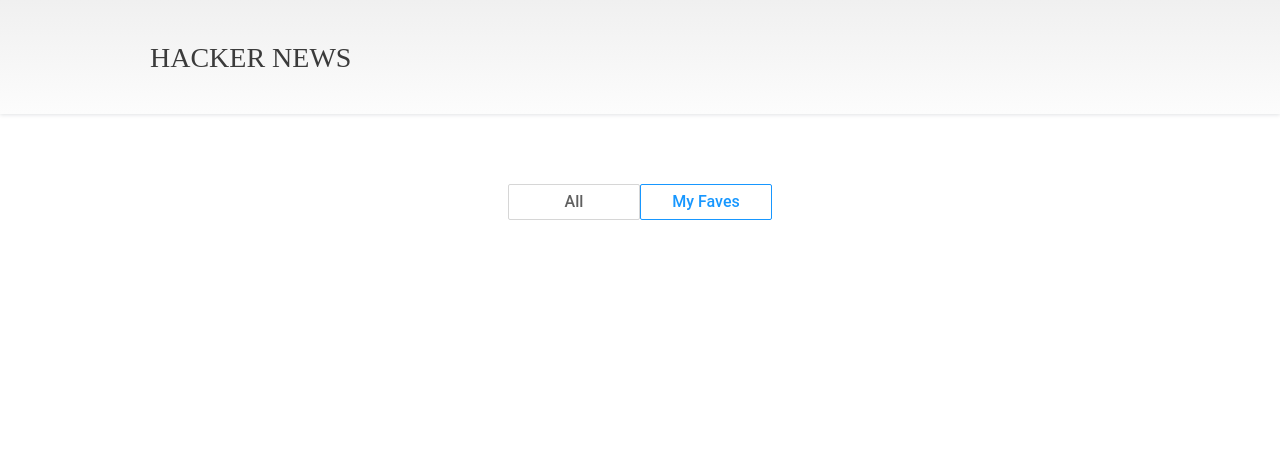
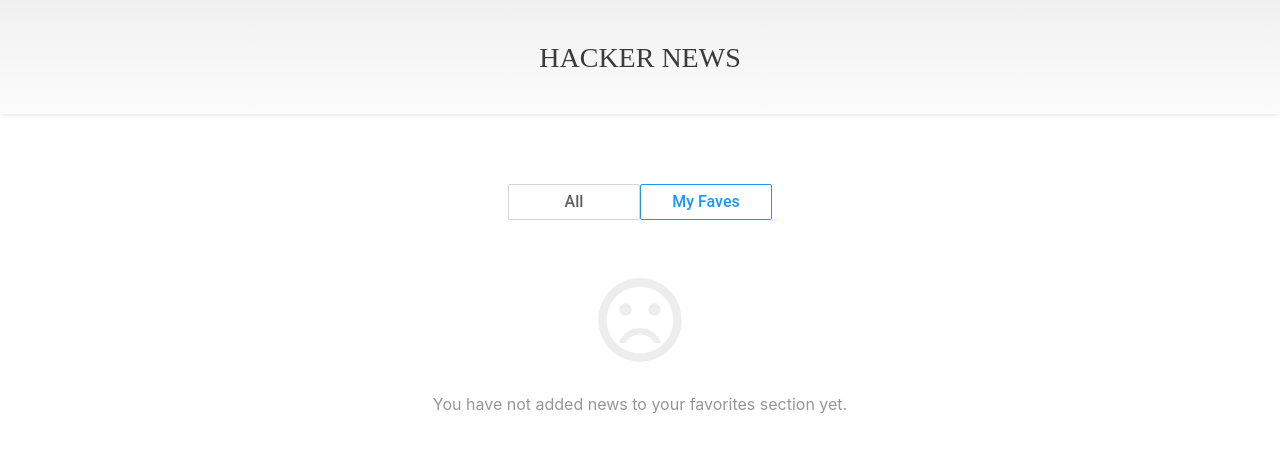
Before and after one commit to jonathanjaimes/reignTest, a React (Create React App) app: page / in a window 1280 px wide. Both pictures are taken after a click on the element "My Faves". Shown: the top 452 px of the page. Built offline with nearby package versions, Linux system fonts and the light colour scheme.

Commit message:
bugfix - validacion faves - faves validation

```diff
--- a/package.json
+++ b/package.json
@@ -5,6 +5,7 @@
   "dependencies": {
     "@emotion/react": "^11.10.0",
     "@emotion/styled": "^11.10.0",
+    "@mui/icons-material": "^5.10.2",
     "@mui/material": "^5.10.2",
     "@testing-library/jest-dom": "^5.16.5",
     "@testing-library/react": "^13.3.0",
--- a/src/App.js
+++ b/src/App.js
@@ -9,6 +9,7 @@
 function App() {
   const [techSelected, setTechSelected] = React.useState("");
   const [showFaves, setShowFaves] = React.useState(false);
+  const [widthScreen, setWidthScreen] = React.useState();
 
   const handleChange = (e) => {
     setTechSelected(e.target.value);
@@ -16,6 +17,8 @@
   };
 
   React.useEffect(() => {
+    setWidthScreen(window.screen.width);
+
     if (localStorage.getItem("techSelected") != null) {
       setTechSelected(localStorage.getItem("techSelected"));
     }
@@ -26,16 +29,18 @@
       <div
         style={{
           margin: "0 0 4.375rem",
-          padding: "2.75rem 0 2.625rem 9.375rem",
+          padding:
+            widthScreen > 920
+              ? "2.75rem 9.375rem 2.625rem 9.375rem"
+              : "2.75rem 0 2.625rem 0",
           boxShadow: "0 1px 4px 0 rgba(0, 21, 41, 0.12)",
           backgroundImage:
             "linear-gradient(to bottom, #ececec -32%, #fff 124%)",
         }}
       >
-        <span
+        <p
           style={{
-            width: "13rem",
-            height: "1.75rem",
+            margin: "0",
             objectFit: "contain",
             fontFamily: "Baskerville",
             fontSize: "1.75rem",
@@ -45,11 +50,13 @@
             lineHeight: "1",
             letterSpacing: "normal",
             color: "#3b3b3b",
+            textAlign: widthScreen > 920 ? "left" : "center",
           }}
         >
           HACKER NEWS
-        </span>
+        </p>
       </div>
+
       <div style={{ display: "flex", justifyContent: "center" }}>
         <div
           onClick={() => {
@@ -124,8 +131,11 @@
         <>
           <div
             style={{
-              width: "17rem",
-              margin: "3.938rem 7.125rem 2.63rem 9.375rem",
+              width: widthScreen < 920 ? "90%" : "17rem",
+              margin:
+                widthScreen < 902
+                  ? "3.938rem 0 2.63rem 5%"
+                  : "3.938rem 7.125rem 2.63rem 9.375rem",
             }}
           >
             <FormControl fullWidth>
@@ -181,9 +191,9 @@
 
       <div style={{ padding: "0 10% 0 10%", margin: "0 0 5rem 0" }}>
         {techSelected?.length > 0 && !showFaves && (
-          <All techSelected={techSelected} />
+          <All techSelected={techSelected} widthScreen={widthScreen} />
         )}
-        {showFaves && <MyFaves />}
+        {showFaves && <MyFaves widthScreen={widthScreen} />}
       </div>
     </div>
   );
--- a/src/Components/MyFaves.js
+++ b/src/Components/MyFaves.js
@@ -1,5 +1,6 @@
 import React from "react";
 import Pagination from "@mui/material/Pagination";
+import SentimentVeryDissatisfiedIcon from "@mui/icons-material/SentimentVeryDissatisfied";
 import moment from "moment";
 
 const MyFaves = (props) => {
@@ -22,9 +23,12 @@
   }
 
   React.useEffect(() => {
-    setNewsFaves(JSON.parse(localStorage.getItem("newsSelected")));
-
-    setMaxPage(Math.ceil(newsFaves?.length / 8));
+    if (JSON.parse(localStorage.getItem("newsSelected")) != null) {
+      let arrayNews = JSON.parse(localStorage.getItem("newsSelected"));
+      let arrayInvert = arrayNews.reverse();
+      setNewsFaves(arrayInvert);
+      setMaxPage(Math.ceil(newsFaves?.length / 8));
+    }
   }, []);
 
   React.useEffect(() => {
@@ -33,6 +37,25 @@
 
   return (
     <>
+      {newsFaves.length < 1 && (
+        <div
+          style={{
+            display: "flex",
+            justifyContent: "center",
+            flexDirection: "column",
+            alignItems: "center",
+          }}
+        >
+          <div style={{ textAlign: "center", margin: "50px 0 20px 0" }}>
+            <SentimentVeryDissatisfiedIcon
+              sx={{ fontSize: "100px", color: "#ededed" }}
+            />
+          </div>
+          <p style={{ textAlign: "center", margin: "0", color: "#969696" }}>
+            You have not added news to your favorites section yet.
+          </p>
+        </div>
+      )}
       <div
         style={{
           display: "flex",
@@ -50,7 +73,10 @@
                 maxWidth: "30.375rem",
                 minHeight: "5.625rem",
                 height: "auto",
-                margin: "2.375rem 1rem 1.875rem 1rem",
+                margin:
+                  props.widthScreen < 920
+                    ? "2.375rem 0 1.875rem 0"
+                    : "2.375rem 1rem 1.875rem 1rem",
                 padding: "0 0 0 1.625rem",
                 opacity: "0.8",
                 borderRadius: "6px",
@@ -118,6 +144,7 @@
                 }}
               >
                 <img
+                  style={{ cursor: "pointer" }}
                   onClick={() => {
                     deleteNewsStorage(index);
                   }}
```
Also changed, not shown: public/manifest.json, src/Components/All.js, 1 other file (tests, documents, lock files or other folders).
